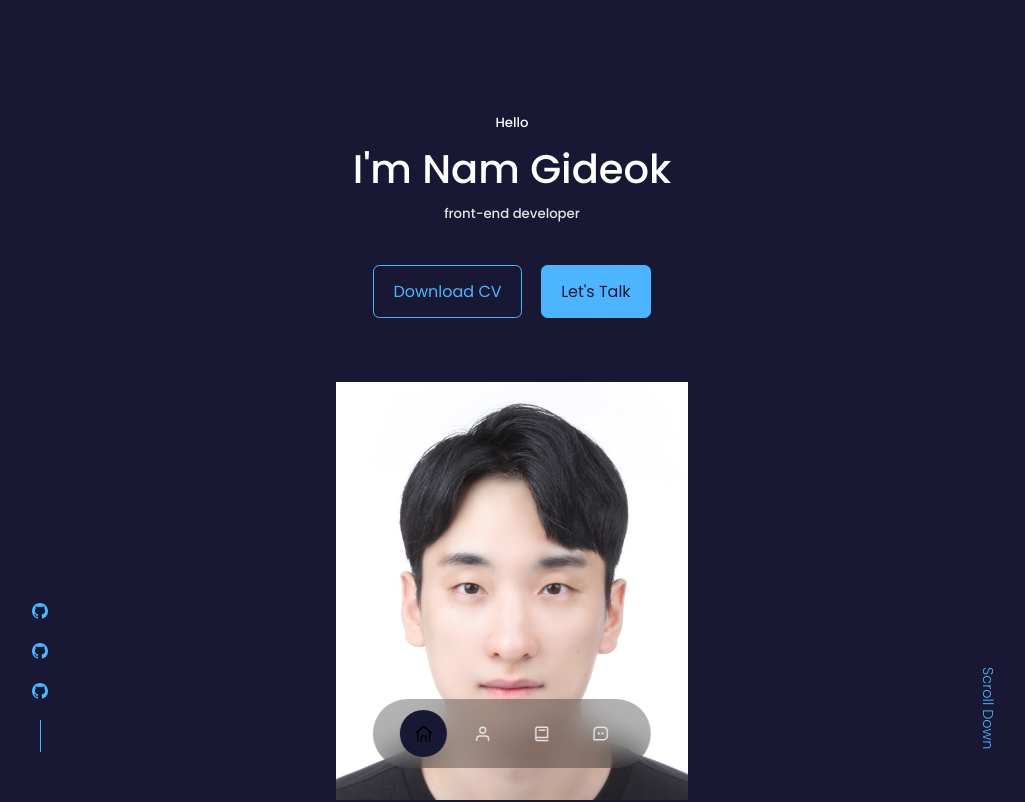
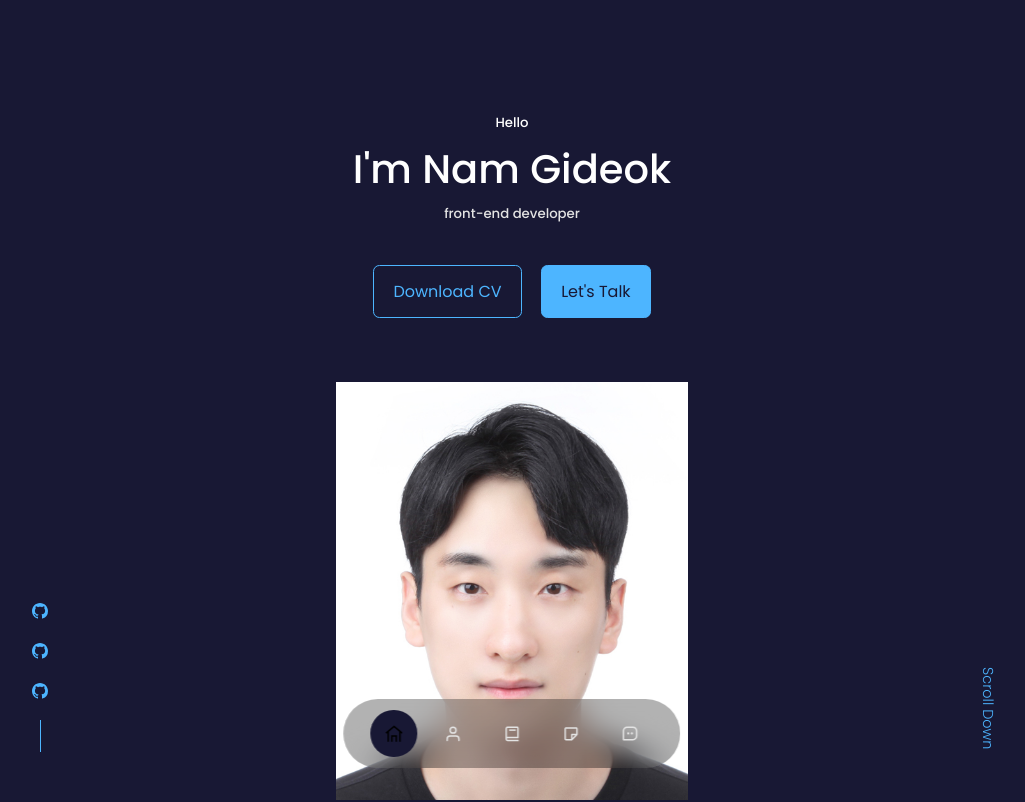
Before and after one commit to NamGideokk/portfolio-website, a React (Create React App) app: page / in a window 1280 px wide. Shown: the top 802 px of the page, without its empty margins (128-1153 px from the left). Built offline with nearby package versions, Linux system fonts and the light colour scheme.

Commit message:
portfolio 컴포넌트 추가

```diff
--- a/src/App.jsx
+++ b/src/App.jsx
@@ -3,6 +3,7 @@ import Header from "./components/header/Header";
 import Nav from "./components/nav/Nav";
 import About from "./components/about/About";
 import Experience from "./components/experience/Experience";
+import Portfolio from "./components/portfolio/Portfolio";
 import Contact from "./components/contact/Contact";
 import Footer from "./components/footer/Footer";
 
@@ -13,6 +14,7 @@ const App = () => {
       <Nav />
       <About />
       <Experience />
+      <Portfolio />
       <Contact />
       <Footer />
     </div>
--- a/src/components/nav/Nav.jsx
+++ b/src/components/nav/Nav.jsx
@@ -4,6 +4,7 @@ import { GrHome } from "react-icons/gr";
 import { FiUser } from "react-icons/fi";
 import { BiBook } from "react-icons/bi";
 import { BiMessageSquareDots } from "react-icons/bi";
+import { BiNote } from "react-icons/bi";
 
 const Nav = () => {
   const [activeNav, setActiveNav] = useState("#");
@@ -37,6 +38,15 @@ const Nav = () => {
         <BiBook />
       </a>
       <a
+        href="#portfolio"
+        className={activeNav === "#portfolio" ? "active" : ""}
+        onClick={() => {
+          setActiveNav("#portfolio");
+        }}
+      >
+        <BiNote />
+      </a>
+      <a
         href="#contact"
         className={activeNav === "#contact" ? "active" : ""}
         onClick={() => {
--- a/src/components/portfolio/Portfolio.jsx
+++ b/src/components/portfolio/Portfolio.jsx
@@ -2,7 +2,7 @@ import React from "react";
 import "./portfolio.css";
 
 const Portfolio = () => {
-  return <div>Portfolio</div>;
+  return <section id="#portfolio">Portfolio</section>;
 };
 
 export default Portfolio;
```
